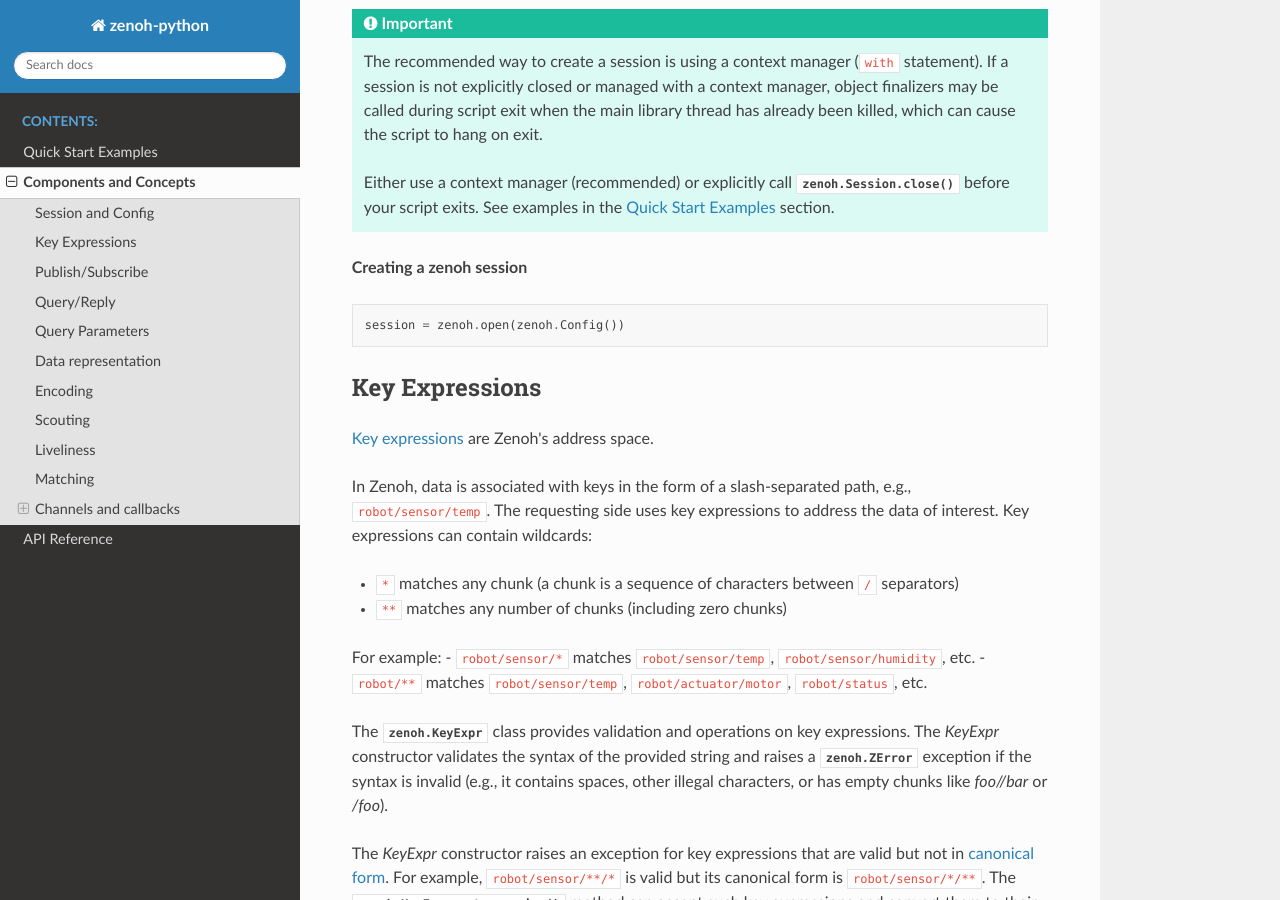
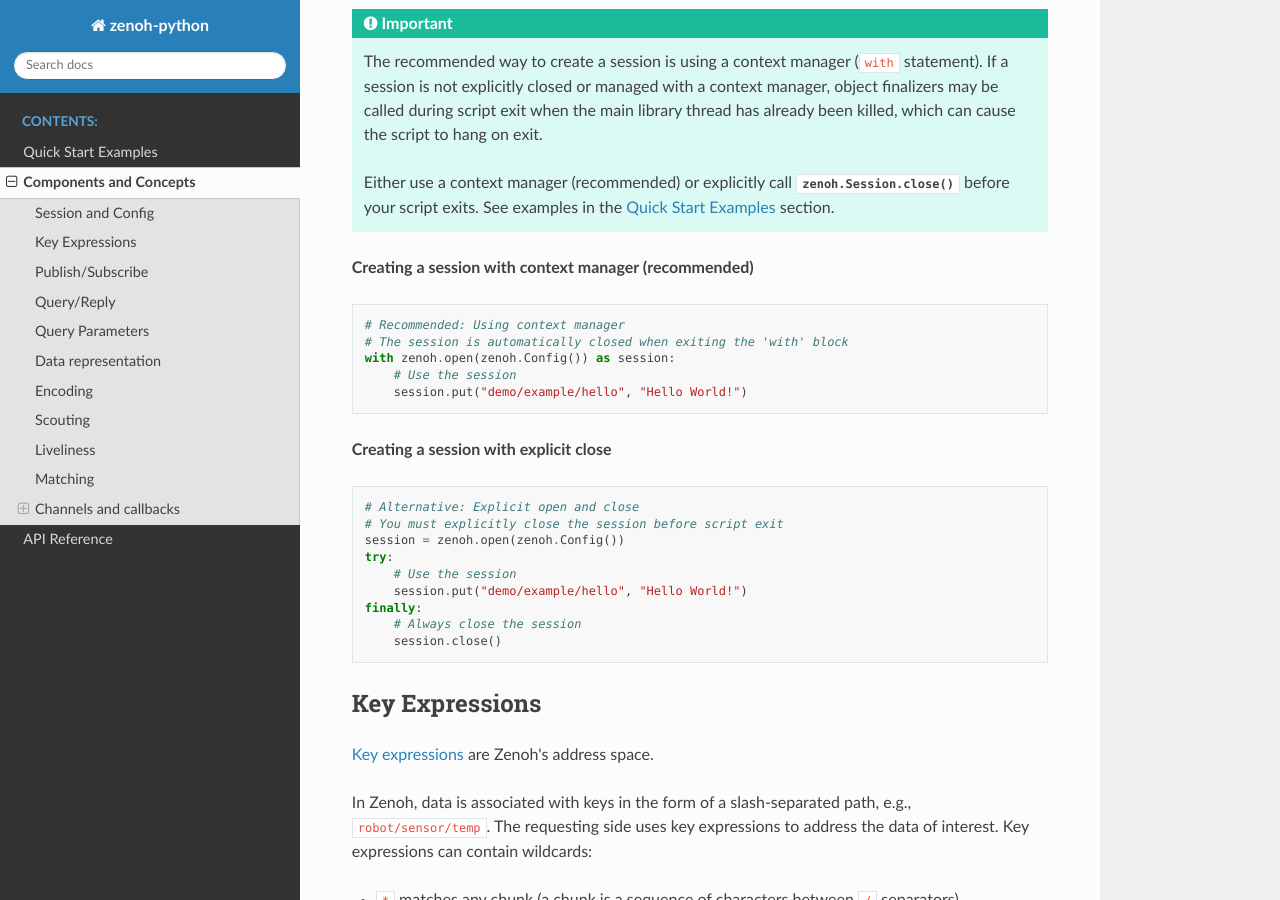
Before and after one commit to eclipse-zenoh/zenoh-python, a Sphinx documentation site: the page built from docs/concepts.rst, in a window 1280 px wide and 900 px high, scrolled down 402 px. Built offline with Sphinx 7.4.7 and the Read the Docs theme 3.1.0, drawn with Linux system fonts in a browser that asks for light colours; some of the changed text lies outside the part shown.

Commit message:
context manager example

```diff
--- a/docs/concepts.rst
+++ b/docs/concepts.rst
@@ -39,12 +39,19 @@
    Either use a context manager (recommended) or explicitly call :meth:`zenoh.Session.close`
    before your script exits. See examples in the :doc:`quickstart` section.
 
-**Creating a zenoh session**
+**Creating a session with context manager (recommended)**
 
-.. literalinclude:: examples/keyexpr_declare.py
+.. literalinclude:: examples/session_config.py
    :language: python
-   :start-after: [session_creation]
-   :end-before: # [session_creation]
+   :start-after: [session_context_manager]
+   :end-before: # [session_context_manager]
+
+**Creating a session with explicit close**
+
+.. literalinclude:: examples/session_config.py
+   :language: python
+   :start-after: [session_explicit_close]
+   :end-before: # [session_explicit_close]
 
 .. _key-expressions:
 
--- a/docs/examples/custom_channel.py
+++ b/docs/examples/custom_channel.py
@@ -94,10 +94,10 @@
 
 # Subscriber delegates to handler's recv() and try_recv() methods via duck typing
 sample = subscriber.recv() # type: ignore[misc]
-print(f">> Received via subscriber.recv(): {sample.payload.to_string()}")
+print(f">> Received via recv(): {sample.payload.to_string()}")
 sample = subscriber.try_recv() # type: ignore[misc, assignment]
 if sample:
-    print(f">> Received via handler.try_recv(): {sample.payload.to_string()}")
+    print(f">> Received via try_recv(): {sample.payload.to_string()}")
 
 # Access to custom channel methods via handler
 print(f">> Samples currently stored in channel: {subscriber.handler.count()}")
--- /dev/null
+++ b/docs/examples/session_config.py
@@ -0,0 +1,34 @@
+#
+# Copyright (c) 2024 ZettaScale Technology
+#
+# This program and the accompanying materials are made available under the
+# terms of the Eclipse Public License 2.0 which is available at
+# http://www.eclipse.org/legal/epl-2.0, or the Apache License, Version 2.0
+# which is available at https://www.apache.org/licenses/LICENSE-2.0.
+#
+# SPDX-License-Identifier: EPL-2.0 OR Apache-2.0
+#
+# Contributors:
+#   ZettaScale Zenoh Team, <zenoh@zettascale.tech>
+#
+import zenoh
+
+# [session_context_manager]
+# Recommended: Using context manager
+# The session is automatically closed when exiting the 'with' block
+with zenoh.open(zenoh.Config()) as session:
+    # Use the session
+    session.put("demo/example/hello", "Hello World!")
+# [session_context_manager]
+
+# [session_explicit_close]
+# Alternative: Explicit open and close
+# You must explicitly close the session before script exit
+session = zenoh.open(zenoh.Config())
+try:
+    # Use the session
+    session.put("demo/example/hello", "Hello World!")
+finally:
+    # Always close the session
+    session.close()
+# [session_explicit_close]
```
